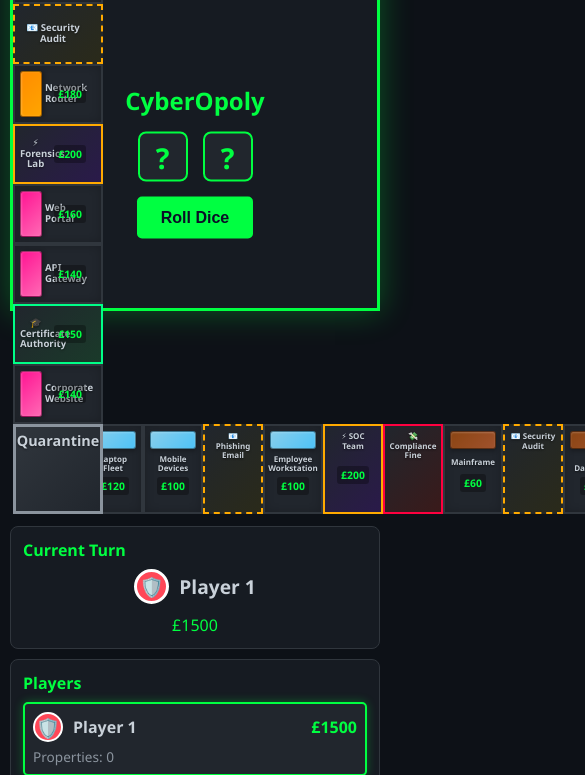
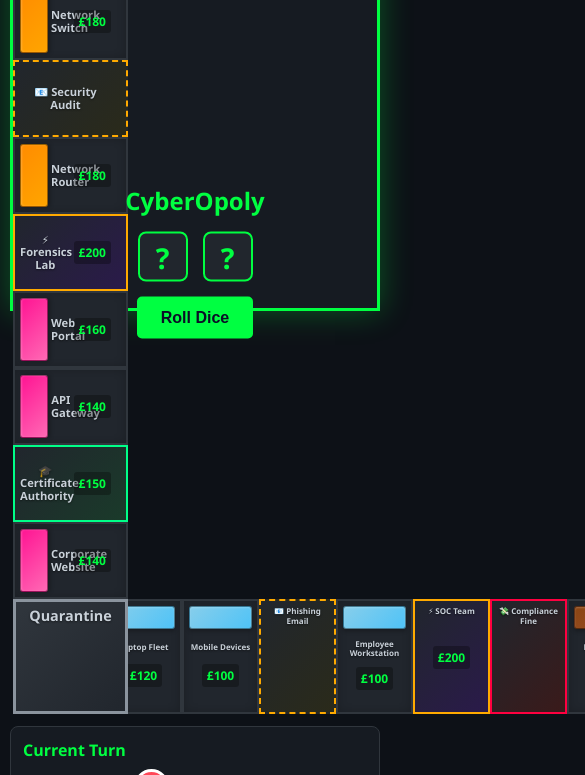
Before and after one commit to mosaic-design-system/cyberopoly, a plain HTML site: page index.html in a window 390 px wide. Both pictures are taken after a click on the button "Start Game". Shown: the part 199-974 px from the top of the page, 585 px wide, since content can reach past the window. Drawn offline with Linux system fonts and the light colour scheme.

Commit message:
Increase board size from 700px to 900px for less cramped spaces
- Board size increased from 700x700 to 900x900
- Corner spaces: 90px → 115px
- Side spaces: 60x90 → 77x115 (top/bottom), 90x60 → 115x77 (left/right)
- Color bars: 18px → 23px height, 22px → 28px width (sides)
- Font sizes increased proportionally (0.7em → 0.8em, 0.65em → 0.75em)
- Updated responsive breakpoints for new larger size
- All calculations in JS updated to match new dimensions

```diff
--- a/css/styles.css
+++ b/css/styles.css
@@ -277,7 +277,7 @@ body {
 #board-container {
     flex: 1;
     position: relative;
-    min-height: 700px;
+    min-height: 900px;
 }
 
 #sidebar {
@@ -289,8 +289,8 @@ body {
 
 /* Board */
 #board {
-    width: 700px;
-    height: 700px;
+    width: 900px;
+    height: 900px;
     margin: 0 auto;
     position: relative;
     background: var(--bg-medium);
@@ -370,7 +370,7 @@ body {
 }
 
 .space-name {
-    font-size: 0.7em;
+    font-size: 0.8em;
     text-align: center;
     font-weight: bold;
     line-height: 1.2;
@@ -383,16 +383,16 @@ body {
 .space.right .space-name {
     flex: 1;
     min-width: 0;
-    font-size: 0.6em;
+    font-size: 0.7em;
     line-height: 1.1;
 }
 
 .space-price {
-    font-size: 0.65em;
+    font-size: 0.75em;
     color: var(--primary-color);
     font-weight: bold;
     background: rgba(0, 0, 0, 0.3);
-    padding: 2px 4px;
+    padding: 3px 5px;
     border-radius: 3px;
 }
 
@@ -434,7 +434,7 @@ body {
 
 .space-color-bar {
     width: 100%;
-    height: 18px;
+    height: 23px;
     border-radius: 3px;
     box-shadow: 0 2px 4px rgba(0, 0, 0, 0.3), inset 0 1px 2px rgba(255, 255, 255, 0.2);
     border: 1px solid rgba(0, 0, 0, 0.4);
@@ -457,14 +457,14 @@ body {
 
 /* Bottom and Top row spaces */
 .space.bottom, .space.top {
-    width: 60px;
-    height: 90px;
+    width: 77px;
+    height: 115px;
 }
 
 /* Left and Right column spaces */
 .space.left, .space.right {
-    width: 90px;
-    height: 60px;
+    width: 115px;
+    height: 77px;
     flex-direction: row;
     justify-content: flex-start;
     gap: 3px;
@@ -472,7 +472,7 @@ body {
 
 .space.left .space-color-bar,
 .space.right .space-color-bar {
-    width: 22px;
+    width: 28px;
     height: 100%;
     flex-shrink: 0;
     box-shadow: 2px 0 4px rgba(0, 0, 0, 0.3), inset 1px 0 2px rgba(255, 255, 255, 0.2);
@@ -480,8 +480,8 @@ body {
 
 /* Corner spaces */
 .space.corner {
-    width: 90px;
-    height: 90px;
+    width: 115px;
+    height: 115px;
 }
 
 /* Property Group Colors */
@@ -851,7 +851,7 @@ body {
 }
 
 /* Responsive Design */
-@media (max-width: 1200px) {
+@media (max-width: 1400px) {
     #game-screen .game-layout {
         flex-direction: column;
     }
@@ -861,12 +861,38 @@ body {
     }
 
     #board {
+        width: 750px;
+        height: 750px;
+    }
+}
+
+@media (max-width: 900px) {
+    #board {
         width: 600px;
         height: 600px;
     }
+
+    .space.bottom, .space.top {
+        width: 51px;
+        height: 77px;
+    }
+
+    .space.left, .space.right {
+        width: 77px;
+        height: 51px;
+    }
+
+    .space.corner {
+        width: 77px;
+        height: 77px;
+    }
+
+    .space-name {
+        font-size: 0.6em;
+    }
 }
 
-@media (max-width: 768px) {
+@media (max-width: 650px) {
     #board {
         width: 100%;
         max-width: 500px;
@@ -874,18 +900,18 @@ body {
     }
 
     .space.bottom, .space.top {
-        width: 45px;
-        height: 70px;
+        width: 43px;
+        height: 64px;
     }
 
     .space.left, .space.right {
-        width: 70px;
-        height: 45px;
+        width: 64px;
+        height: 43px;
     }
 
     .space.corner {
-        width: 70px;
-        height: 70px;
+        width: 64px;
+        height: 64px;
     }
 
     .space-name {
--- a/js/ui.js
+++ b/js/ui.js
@@ -183,9 +183,9 @@ class UIManager {
 
         // Calculate positions for each space
         const spaces = GameData.spaces;
-        const boardSize = 700; // pixels
-        const cornerSize = 90;
-        const sideSize = 60;
+        const boardSize = 900; // pixels
+        const cornerSize = 115;
+        const sideSize = 77;
         const sideSpaces = 9; // Spaces per side (excluding corners)
 
         spaces.forEach((space, index) => {
```
